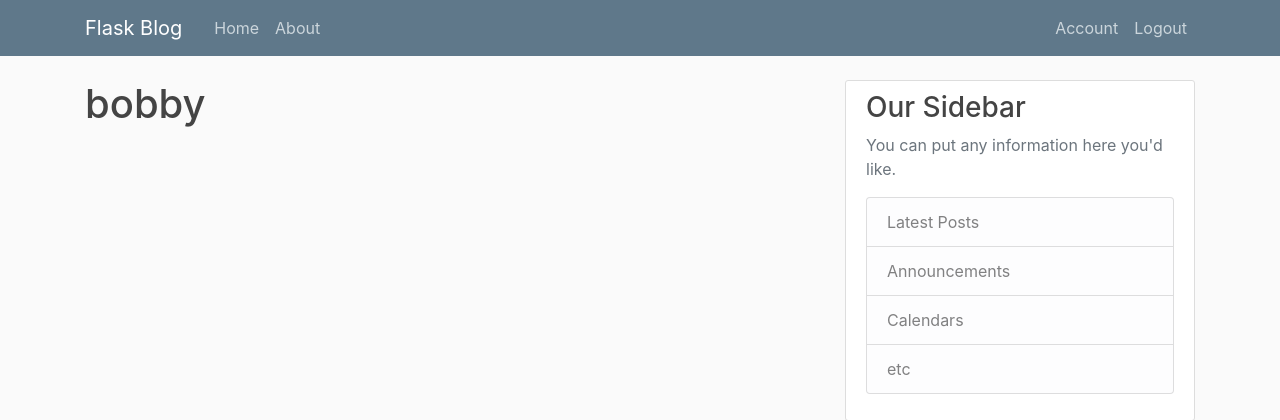
After one commit to bobby-mohanty/Flask_Blog, a Flask app: page /account in a window 1280 px wide. The commit adds this page. Shown: the top 420 px of the page. Run offline with Flask 2, Linux system fonts and the light colour scheme; a user stored in the database is signed in; some libraries are stand-ins or nearby versions.

Commit message:
Added user authentication and session handling

```diff
--- a/app/__init__.py
+++ b/app/__init__.py
@@ -1,6 +1,7 @@
 from flask_sqlalchemy import SQLAlchemy
 from flask import Flask
 from flask_bcrypt import Bcrypt
+from flask_login import LoginManager
 
 app = Flask(__name__)
 print type(app)
@@ -8,5 +9,8 @@
 app.config['SQLALCHEMY_DATABASE_URI'] = 'sqlite:///site.db'
 db = SQLAlchemy(app)
 bcrypt = Bcrypt(app)
+loginManager = LoginManager(app)
+loginManager.login_view = 'login'
+loginManager.login_message_category = 'info'
 
 from app import routes
--- a/app/routes.py
+++ b/app/routes.py
@@ -1,7 +1,8 @@
-from flask import render_template, url_for, flash, redirect
+from flask import render_template, url_for, flash, redirect, request
 from app.forms import RegistrationForm, LoginForm
 from app.models import User, Post
 from app import app, db, bcrypt
+from flask_login import login_user, current_user, logout_user, login_required
 
 posts = [
     {
@@ -35,6 +36,8 @@
 
 @app.route("/register", methods=['GET', 'POST'])
 def register():
+    if current_user.is_authenticated:
+        return redirect(url_for('home'))
     form = RegistrationForm()
     if form.validate_on_submit():
         hashed_pass = bcrypt.generate_password_hash(form.password.data).decode('utf-8')
@@ -47,11 +50,25 @@
 
 @app.route("/login", methods=['GET', 'POST'])
 def login():
+    if current_user.is_authenticated:
+        return redirect(url_for('home'))
     form = LoginForm()
     if form.validate_on_submit():
-        if form.email.data == 'admin@blog.com' and form.password.data == 'password':
-            flash('You have been logged in!', 'success')
-            return redirect(url_for('home'))
+        user = User.query.filter_by(email=form.email.data).first()
+        if user and bcrypt.check_password_hash(user.password, form.password.data):
+            login_user(user, remember=form.remember.data)
+            next_page = request.args.get('next')
+            return redirect(next_page) if next_page else redirect(url_for('home'))
         else:
-            flash('Login Unseccessful. Please check username and password', 'danger')
+            flash('Login Unseccessful. Please check email and password', 'danger')
     return render_template('login.html', title='Login', form=form)
+
+@app.route("/logout")
+def logout():
+    logout_user()
+    return redirect(url_for('home'))
+
+@app.route("/account")
+@login_required
+def account():
+    return render_template('account.html', title='Account')
--- /dev/null
+++ b/app/templates/account.html
@@ -0,0 +1,4 @@
+{% extends "layout.html" %}
+{% block content %}
+    <h1>{{ current_user.username }}</h1>
+{% endblock content %}
--- a/app/templates/layout.html
+++ b/app/templates/layout.html
@@ -26,13 +26,18 @@
           </button>
           <div class="collapse navbar-collapse" id="navbarToggle">
             <div class="navbar-nav mr-auto">
-              <a class="nav-item nav-link" href="/">Home</a>
-              <a class="nav-item nav-link" href="/about">About</a>
+              <a class="nav-item nav-link" href="{{ url_for('home') }}">Home</a>
+              <a class="nav-item nav-link" href="{{ url_for('about') }}">About</a>
             </div>
             <!-- Navbar Right Side -->
             <div class="navbar-nav">
-              <a class="nav-item nav-link" href="/login">Login</a>
-              <a class="nav-item nav-link" href="/register">Register</a>
+              {% if current_user.is_authenticated %}
+                <a class="nav-item nav-link" href="{{ url_for('account') }}">Account</a>
+                <a class="nav-item nav-link" href="{{ url_for('logout') }}">Logout</a>
+              {% else %}
+                <a class="nav-item nav-link" href="{{ url_for('login') }}">Login</a>
+                <a class="nav-item nav-link" href="{{ url_for('register') }}">Register</a>
+              {% endif %}
             </div>
           </div>
         </div>
```
Also changed, not shown: app/forms.py (+12 -1 lines), app/models.py (+7 -2 lines), app/site.db.
